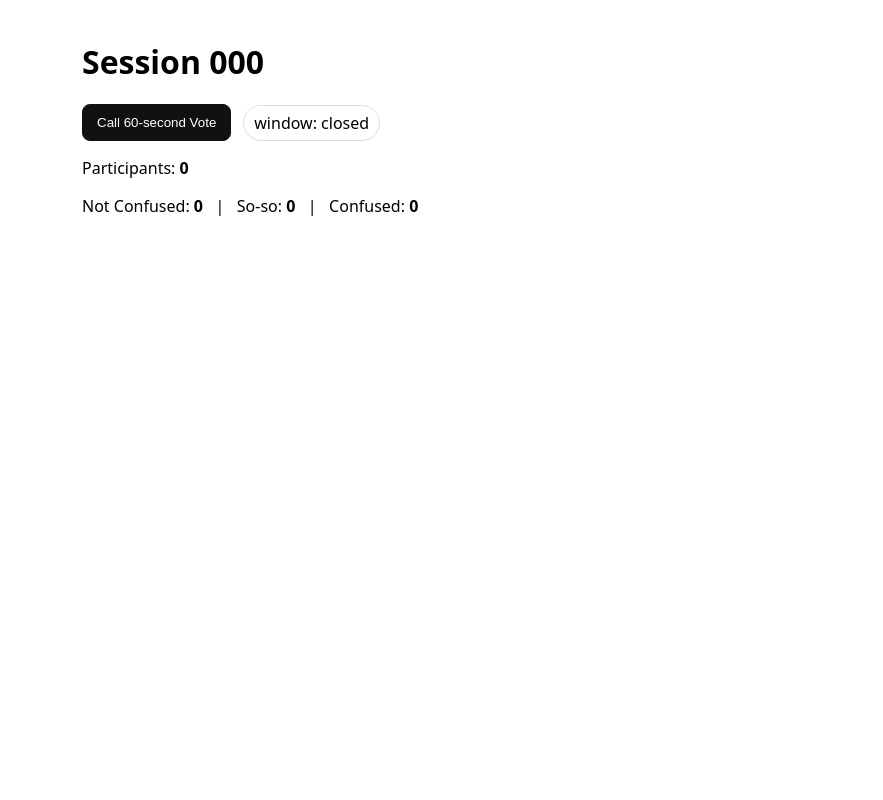
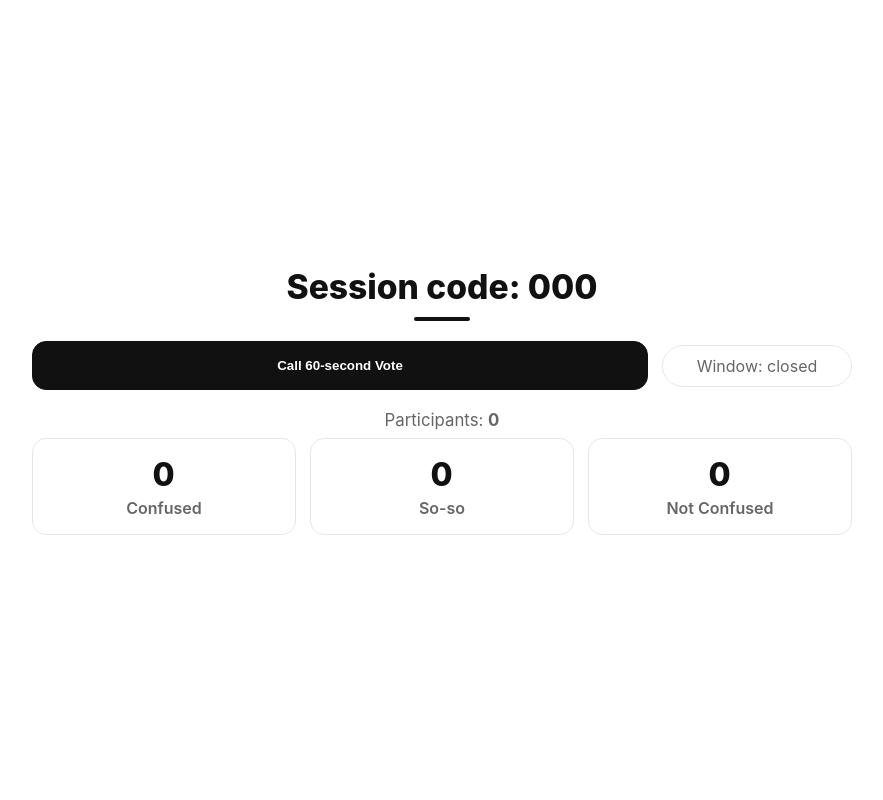
Before and after one commit to cnam04/ClassPulse, a Flask app: template backend/app/templates/teacher_vote.html in a window 1280 px wide. Shown: the whole page, without its empty margins (198-1081 px from the left). Run offline with Flask 3, Linux system fonts and the light colour scheme; the template is opened without the code that fills it: most values are stand-ins (such as "Sample title", 1, 10 or a date in 2020).

Commit message:
added css to Student join page, teacher_lobby page and teacher vote page

```diff
--- a/backend/app/templates/teacher_vote.html
+++ b/backend/app/templates/teacher_vote.html
@@ -1,42 +1,110 @@
 <!doctype html>
-<html>
+<html lang="en">
 <head>
   <meta charset="utf-8" />
   <title>Teacher — Call a Vote</title>
+  <meta name="viewport" content="width=device-width, initial-scale=1" />
   <style>
-    body { font-family: system-ui, Arial; margin: 40px auto; max-width: 720px; }
-    .row { display: flex; gap: 12px; align-items: center; }
-    button { padding: 10px 14px; border-radius: 8px; border: 1px solid #111; background: #111; color: #fff; }
-    .pill { display:inline-block; padding: 6px 10px; border: 1px solid #ddd; border-radius: 999px; }
-    .counts { margin-top: 16px; }
+    :root{
+      --fg:#111; --muted:#666; --border:#e5e7eb; --btn:#111; --btnfg:#fff;
+      --dur:1.0s; --d1:.12s; --d2:.28s; --d3:.44s;
+    }
+    *{ box-sizing:border-box }
+    body{
+      margin:0; min-height:100vh; display:grid; place-items:center;
+      font-family:-apple-system, BlinkMacSystemFont, "Segoe UI", Arial, sans-serif; color:var(--fg);
+      background:#fff;
+    }
+    .wrap{ width:min(820px, 94vw); }
+
+    /* Title */
+    h1{
+      margin:0 0 20px; text-align:center; font-size:2.1rem; font-weight:800;
+    }
+    h1::after{
+      content:""; display:block; width:56px; height:4px; border-radius:3px;
+      background:var(--fg); margin:10px auto 0;
+    }
+
+    /* Controls row */
+    .row{
+      display:grid; grid-template-columns: 1fr auto; gap:14px;
+      align-items:center; margin-top:10px;
+    }
+    @media (max-width:640px){ .row{ grid-template-columns:1fr; } }
+
+    button{
+      padding:16px 18px; width:100%;
+      border-radius:14px; border:1px solid var(--btn);
+      background:var(--btn); color:var(--btnfg); font-weight:700; cursor:pointer;
+    }
+    button:hover{ filter:brightness(1.03) }
+    button:active{ transform:translateY(1px) }
+    .pill{
+      min-width:190px; text-align:center;
+      padding:10px 14px; border:1px solid var(--border); border-radius:999px; color:var(--muted);
+    }
+
+    /* Stats */
+    .meta{ margin:20px 0 8px; color:var(--muted); font-size:1.05rem; text-align:center; }
+    .grid{
+      display:grid; grid-template-columns: repeat(3, 1fr); gap:14px;
+    }
+    .stat{
+      border:1px solid var(--border); border-radius:14px; padding:16px; text-align:center;
+      background:#fff;
+    }
+    .n{ font-size:2rem; font-weight:800; letter-spacing:.02em }
+    .label{ color:var(--muted); margin-top:4px; font-weight:600 }
+
+    /* Animations */
+    @keyframes floatFade{
+      0%{opacity:0; transform:translateY(12px) scale(.98)}
+      60%{opacity:1; transform:translateY(0) scale(1)}
+      100%{opacity:1; transform:translateY(0) scale(1)}
+    }
+    .a-title{ opacity:0; animation:floatFade var(--dur) cubic-bezier(.22,.61,.36,1) var(--d1) both }
+    .a-row  { opacity:0; animation:floatFade var(--dur) cubic-bezier(.22,.61,.36,1) var(--d2) both }
+    .a-stats{ opacity:0; animation:floatFade var(--dur) cubic-bezier(.22,.61,.36,1) var(--d3) both }
+    @media (prefers-reduced-motion:reduce){
+      .a-title,.a-row,.a-stats{ animation:none!important; opacity:1 }
+    }
   </style>
 </head>
 <body>
-  <h1>Session {{ code }}</h1>
-  <div class="row">
+  <!-- store code for JS without Jinja inside the script -->
+  <main id="state" class="wrap" data-code="{{ code }}">
+    <h1 class="a-title">Session code: {{ code }}</h1>
+
+    <section class="row a-row">
       <form id="start" onsubmit="return false;">
         <button type="submit">Call 60-second Vote</button>
       </form>
-    <div id="timer" class="pill">window: closed</div>
+      <div id="timer" class="pill">Window: closed</div>
+    </section>
+
+    <p class="meta a-stats">Participants: <strong id="pcount">0</strong></p>
+
+    <section class="grid a-stats">
+      <div class="stat">
+        <div id="cf" class="n">0</div>
+        <div class="label">Confused</div>
       </div>
-
-  <div class="counts">
-    <p>Participants: <strong id="pcount">0</strong></p>
-    <p>
-      Not Confused: <strong id="nc">0</strong> &nbsp; | &nbsp;
-      So-so: <strong id="ss">0</strong> &nbsp; | &nbsp;
-      Confused: <strong id="cf">0</strong>
-    </p>
+      <div class="stat">
+        <div id="ss" class="n">0</div>
+        <div class="label">So-so</div>
       </div>
+      <div class="stat">
+        <div id="nc" class="n">0</div>
+        <div class="label">Not Confused</div>
+      </div>
+    </section>
+  </main>
 
   <script>
-    const code = "{{ code }}";
-    document.getElementById('start').addEventListener('submit', async () => {
-      await fetch(`/api/session/${code}/start_window`, {method: 'POST'});
-      tick(); // force refresh
-    });
-
+    const code = document.getElementById('state')?.dataset.code || '';
     const els = {
+      start: document.getElementById('start'),
       timer: document.getElementById('timer'),
       pcount: document.getElementById('pcount'),
       nc: document.getElementById('nc'),
@@ -44,16 +112,28 @@
       cf: document.getElementById('cf'),
     };
 
+    els.start.addEventListener('submit', async () => {
+      try{
+        await fetch(`/api/session/${code}/start_window`, { method: 'POST' });
+      }catch(_){}
+      tick(); // refresh immediately
+    });
+
     async function tick(){
+      try{
         const res = await fetch(`/api/session/${code}/stats`);
         if(!res.ok) return;
         const d = await res.json();
+
         els.pcount.textContent = d.participants ?? 0;
         els.nc.textContent = d.not_confused ?? 0;
         els.ss.textContent = d.soso ?? 0;
         els.cf.textContent = d.confused ?? 0;
-      const t = d.window_active ? `window: ${d.window_seconds_remaining}s left` : 'window: closed';
-      els.timer.textContent = t;
+
+        const open = !!d.window_active;
+        const remain = d.window_seconds_remaining ?? 0;
+        els.timer.textContent = open ? `Window: ${remain}s left` : 'Window: closed';
+      }catch(_){}
     }
 
     setInterval(tick, 1000);
```
Also changed, not shown: backend/app/templates/teacher_lobby.html (+72 -32 lines). Lines whose indentation alone changed are shown as unchanged.
